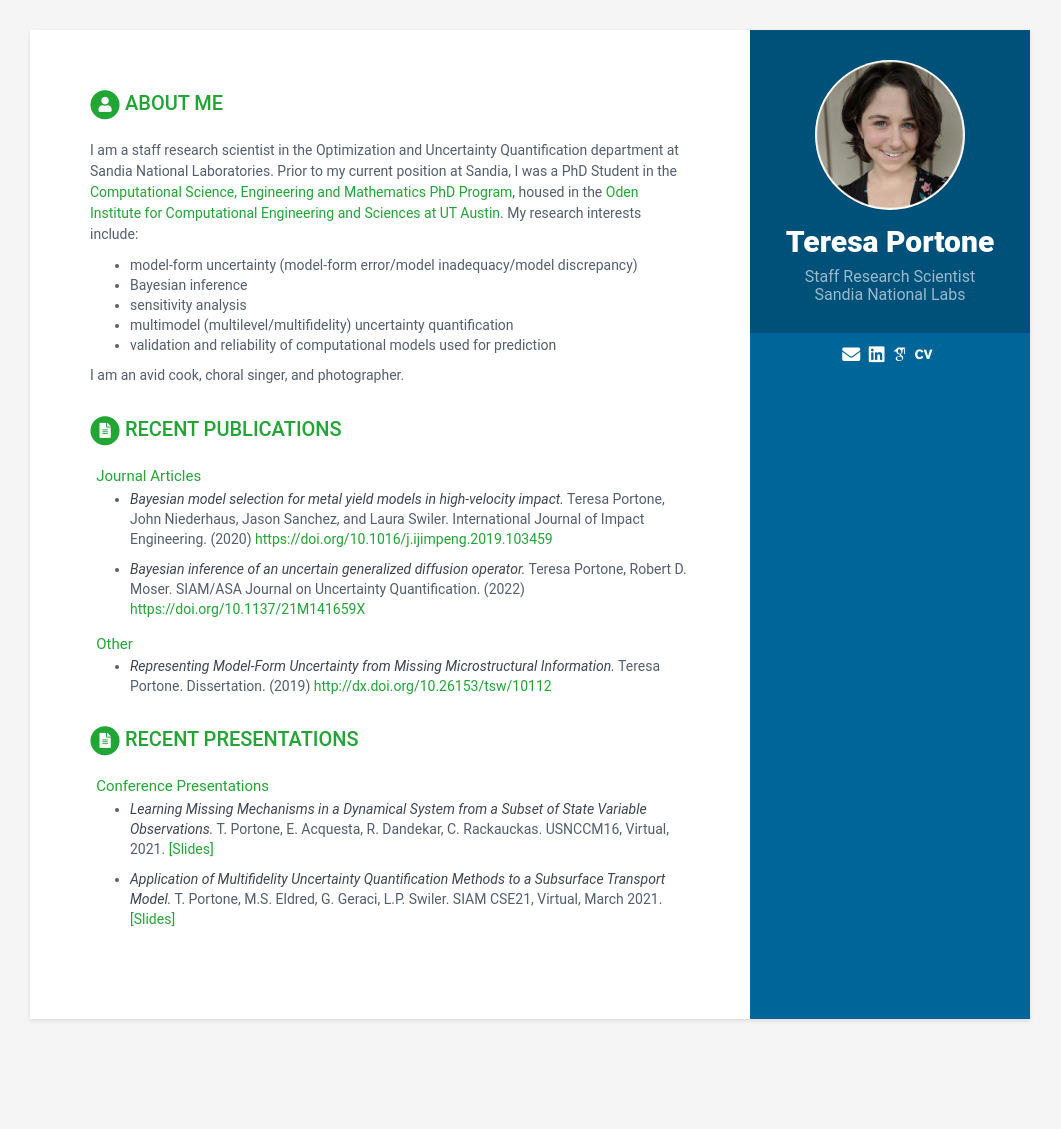
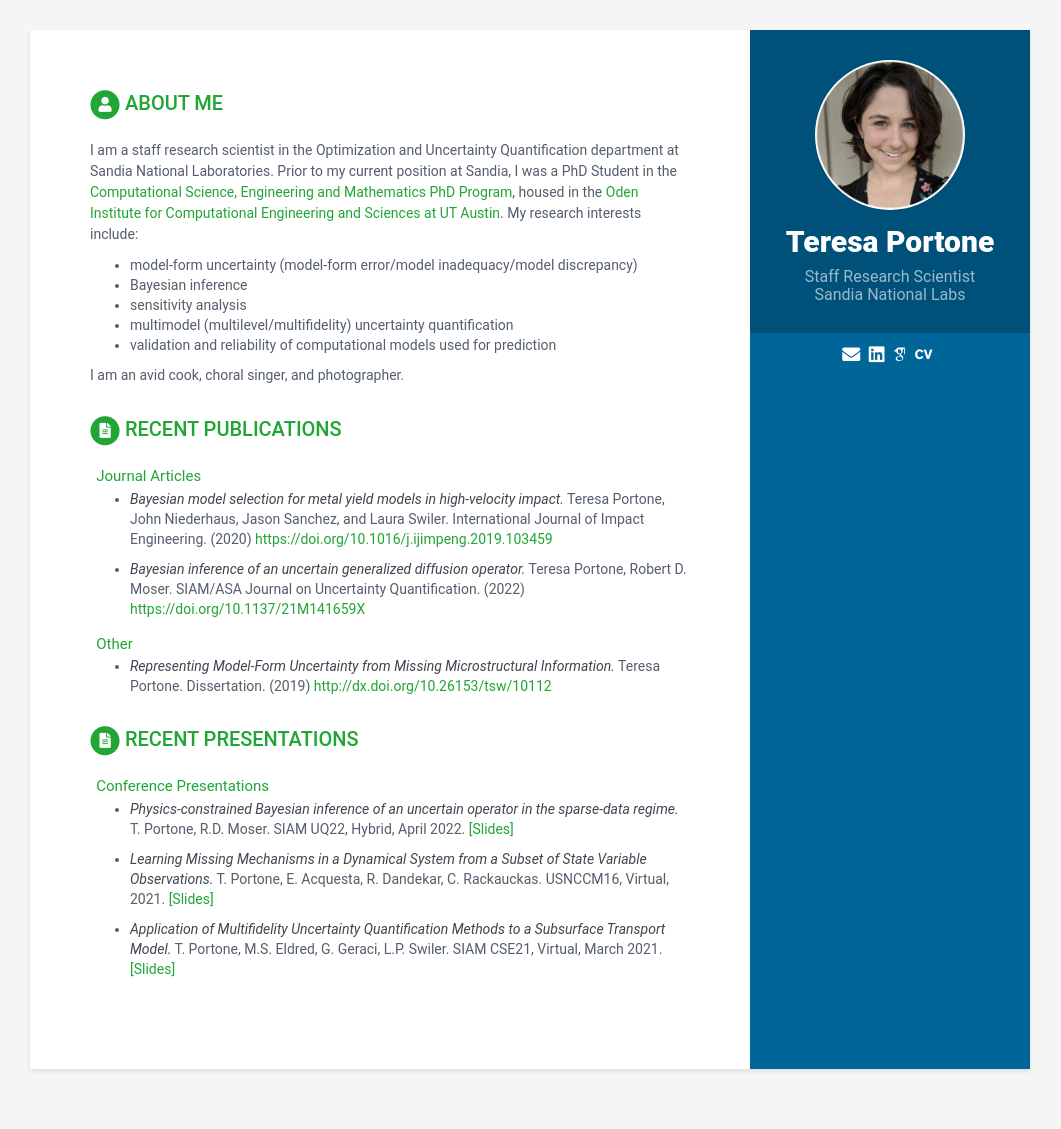
Before and after one commit to teresaportone/teresaportone.github.io, a Jekyll site: the page built from index.html, in a window 1280 px wide. Shown: the whole page, without its empty margins (110-1171 px from the left). Built offline with Jekyll 4.4.1, drawn with Linux system fonts in a browser that asks for light colours; some web fonts are replaced; before the commit the page ends 1079 px from its top, so only the background shows below that.

Commit message:
Added siam uq presentation.

```diff
--- a/_data/data.yml
+++ b/_data/data.yml
@@ -54,6 +54,10 @@ publications:
 presentations:
   title: Recent Presentations
   conference-talks:
+  - title: Physics-constrained Bayesian inference of an uncertain operator in the sparse-data regime
+    authors: T. Portone, R.D. Moser
+    conference: SIAM UQ22, Hybrid, April 2022
+    link: "assets/presentations/portone_siamuq22.pdf"
   - title: Learning Missing Mechanisms in a Dynamical System from a Subset of State Variable Observations
     authors: T. Portone, E. Acquesta, R. Dandekar, C. Rackauckas
     conference: USNCCM16, Virtual, 2021
```
Also changed, not shown: 1 other file.
